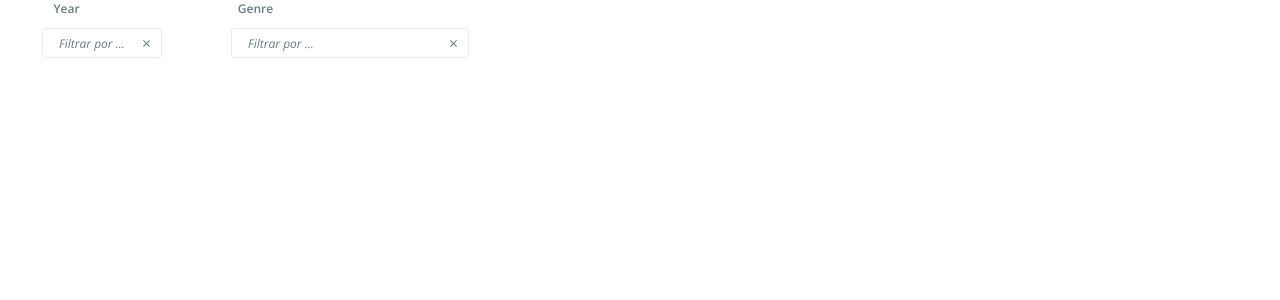
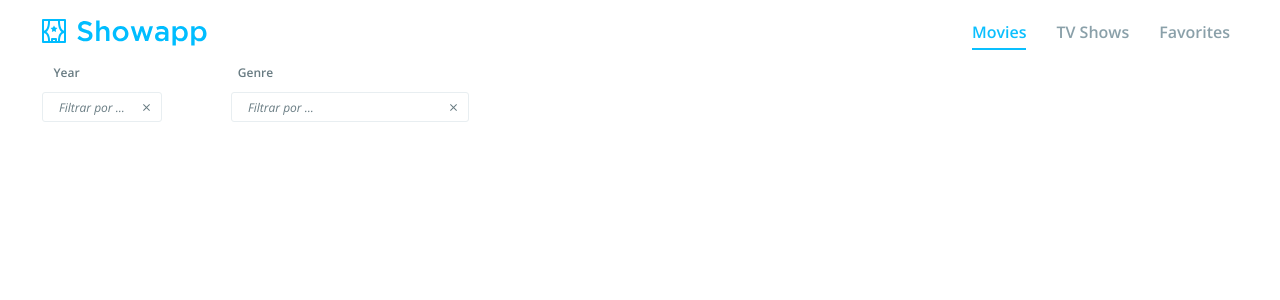
Before and after one commit to acordeonl/showapp, a React (Create React App) app: page / in a window 1280 px wide. Shown: the top 300 px of the page. Built offline with nearby package versions, Linux system fonts and the light colour scheme.

Commit message:
add app bar

```diff
--- a/public/index.html
+++ b/public/index.html
@@ -26,6 +26,9 @@
       You need to enable JavaScript to run this app.
     </noscript>
     <div id="root"></div>
+    <script>
+        window.ondragstart = function() { return false; }
+    </script>
     <!--
       This HTML file is a template.
       If you open it directly in the browser, you will see an empty page.
--- a/src/App.js
+++ b/src/App.js
@@ -1,6 +1,7 @@
 import React, { Component } from 'react';
 // import logo from './logo.svg';
-import ComboBox from './components/ComboBox'
+import { AppBar } from "./components/AppBar";
+import ComboBox from './components/ComboBox' ;
 
 const s = {
     filters:{
@@ -26,6 +27,7 @@ class App extends Component {
     }
     render() {
         return (<div>
+            <AppBar/>
             <div style={s.filters}>
                 <div style={{marginLeft:'42px'}}>
                     <ComboBox disabled={this.state.yearFilterDisabled} title='Year' width='120' height='30'
--- /dev/null
+++ b/src/components/AppBar.js
@@ -0,0 +1,45 @@
+import React, {Component} from 'react';
+import { AppTabs } from "./AppTabs";
+
+const s = {
+    wrapper:{
+        display:'flex',
+        flexDirection:'row',
+        widht:'100%',
+        height:'64px',
+        alignItems:'center',
+        justifyContent:'space-between'
+    },
+    logo:{
+        marginLeft:'42px',
+        userSelect:'none',
+        pointerEvents: 'none'
+    },
+    tabs:{
+        marginRight:'50px'
+    }
+}
+
+class AppBar extends Component {
+    constructor(props) {
+        super(props) ;
+        this.state ={
+            selectedTab:'Movies'
+        }
+    }
+    handleTabAction(selectedTab) {
+        this.setState({selectedTab}) ;
+    }
+    render() {
+        return ( <div style={s.wrapper}>
+            <img draggable="false"  style={s.logo} height='27px' width='165px' src='img/group-2.svg' />
+            <div style={s.tabs}>
+                <AppTabs value={this.state.selectedTab}
+                    onChange={this.handleTabAction.bind(this)}
+                    tabs={['Movies','TV Shows','Favorites']}/>
+            </div>
+        </div>);
+    }
+}
+
+export { AppBar } ;
--- /dev/null
+++ b/src/components/AppTabs.css
@@ -0,0 +1,7 @@
+.AppTabs_tab{
+    padding-bottom:5px;
+}
+
+.AppTabs_content_tab:hover{
+    color:#00b6f3;
+}
--- /dev/null
+++ b/src/components/AppTabs.js
@@ -0,0 +1,65 @@
+import React, {Component} from 'react';
+import PropTypes from 'prop-types';
+import './AppTabs.css'
+
+const s = {
+    tab:{
+        height:'22px',
+        fontFamily:'Open Sans',
+        fontSize:'16px',
+        fontWeight:'600',
+        textAlign:'center',
+        color: '#8aa0a9',
+        userSelect:'none',
+        cursor:'pointer',
+        marginLeft:'30px'
+    },
+    wrapper:{
+        display:'flex',
+        flexDirection:'row',
+        height:'22px'
+    }
+}
+
+class AppTabs extends Component {
+    constructor(props) {
+        super(props) ;
+        this.state = {
+            value:this.props.value
+        }
+    }
+    handleSelect(value) {
+        this.setState({value}) ;
+        this.props.onChange(value) ;
+    }
+    style_tab(value){
+        if(this.state.value === value)
+            return {...s.tab,borderBottom:'2px solid #0abffe',color:'#0abffe'} ;
+        return s.tab ;
+    }
+    render() {
+        const tabs = this.props.tabs.map(tab => {
+            return (
+                <div className='AppTabs_tab'
+                    key={tab}
+                    style={this.style_tab(tab)}
+                    onClick={this.handleSelect.bind(this,tab)}>
+                    <div className='AppTabs_content_tab'>
+                        {tab}
+                    </div>
+                </div>
+            ) ;
+        });
+        return ( <div style={s.wrapper}>
+            {tabs}
+        </div>);
+    }
+}
+
+AppTabs.propTypes = {
+    tabs: PropTypes.array.isRequired,
+    value: PropTypes.string.isRequired,
+};
+
+
+export { AppTabs } ;
--- a/src/components/ComboBox.css
+++ /dev/null
@@ -1,3 +0,0 @@
-.combo_box_genre_filter{
-    margin-left:42;
-}
```
Also changed, not shown: public/img/group-2.svg (added), public/img/search.svg (added).
